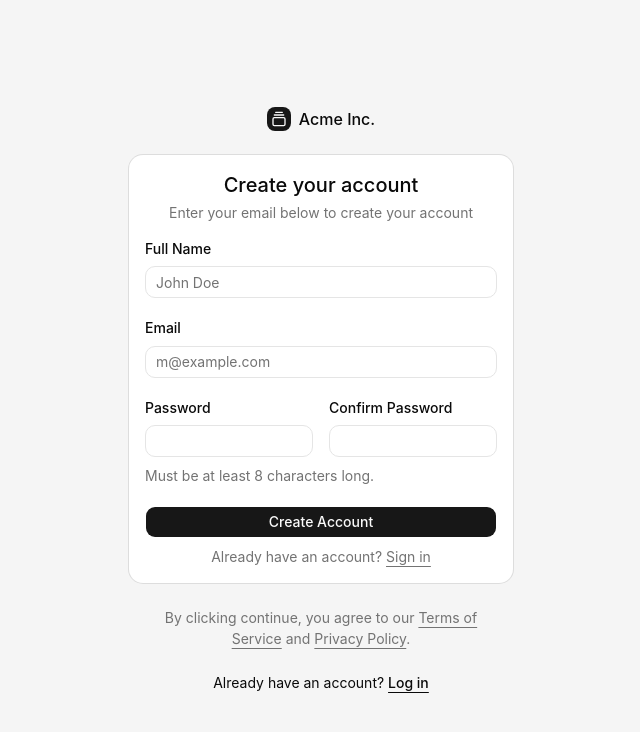
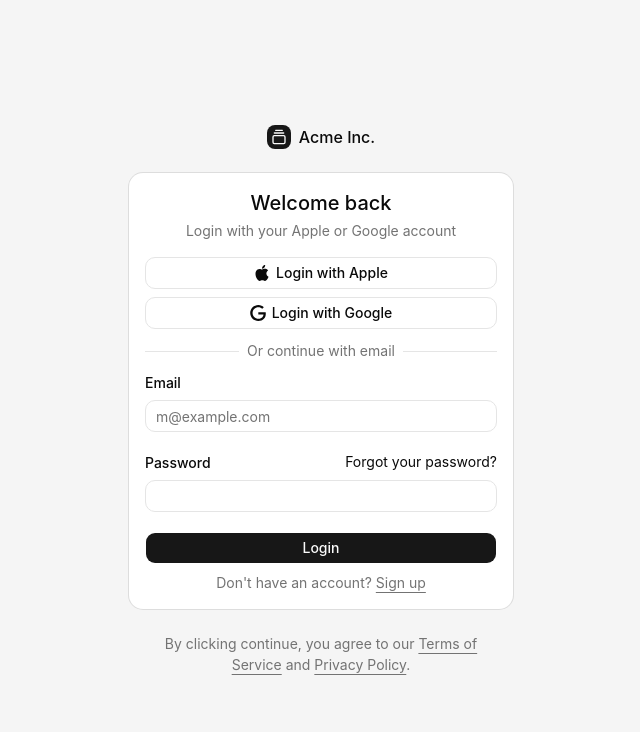
Before and after one commit to udaydevs/study-tracker, a Next.js app: page /login in a window 1280 px wide. Shown: the top 732 px of the page, without its empty margins (319-959 px from the left). Built offline with nearby package versions, Linux system fonts and the light colour scheme.

Commit message:
Fix login page

```diff
--- a/app/login/page.tsx
+++ b/app/login/page.tsx
@@ -3,11 +3,12 @@
 
 import { useState } from "react"
 import { GalleryVerticalEnd } from "lucide-react"
+
+import { LoginForm } from "@/components/login-form"
 import { SignupForm } from "@/components/signup-form"
-import { LoginForm } from "@/components/login-form"
 
-export default function SignupPage() {
-  const [isLogin, setIsLogin] = useState(false)
+export default function LoginPage() {
+  const [showSignup, setShowSignup] = useState(false)
 
   return (
     <div className="flex min-h-svh flex-col items-center justify-center gap-6 bg-muted p-6 md:p-10">
@@ -23,22 +24,13 @@ export default function SignupPage() {
           Acme Inc.
         </a>
 
-        {isLogin ? <LoginForm /> : <SignupForm />}
-
-        <div className="text-center text-sm">
-          {isLogin
-            ? "Don't have an account? "
-            : "Already have an account? "}
-
-          <button
-            type="button"
-            onClick={() => setIsLogin(!isLogin)}
-            className="font-medium underline underline-offset-4 hover:text-primary"
-          >
-            {isLogin ? "Sign up" : "Log in"}
-          </button>
-        </div>
-
+         <div>
+      {showSignup ? (
+        <SignupForm onLoginClick={() => setShowSignup(false)} />
+      ) : (
+        <LoginForm onSignUpClick={() => setShowSignup(true)} />
+      )}
+    </div>
       </div>
     </div>
   )
--- a/components/login-form.tsx
+++ b/components/login-form.tsx
@@ -1,5 +1,10 @@
-import { cn } from "cn"
 
+"use client"
+
+import { useState } from "react"
+import { useRouter } from "next/navigation"
+import { cn } from "@/lib/utils"
+import { SignupForm } from "@/components/signup-form"
 import { Button } from "@/components/ui/button"
 import {
   Card,
@@ -17,25 +22,82 @@ import {
 } from "@/components/ui/field"
 import { Input } from "@/components/ui/input"
 
+type LoginFormProps = React.ComponentProps<"div"> & {
+  onSignUpClick?: () => void
+}
 export function LoginForm({
   className,
+  onSignUpClick,
   ...props
-}: React.ComponentProps<"div">) {
+}: LoginFormProps) {
+  const router = useRouter()
+
+  const [email, setEmail] = useState("")
+  const [password, setPassword] = useState("")
+  const [loading, setLoading] = useState(false)
+  const [error, setError] = useState("")
+
+  const handleLogin = async (
+    e: React.FormEvent<HTMLFormElement>
+  ) => {
+    e.preventDefault()
+
+    setLoading(true)
+    setError("")
+
+    try {
+      const response = await fetch("/api/login", {
+        method: "POST",
+        headers: {
+          "Content-Type": "application/json",
+        },
+        body: JSON.stringify({
+          email,
+          password,
+        }),
+      })
+
+      const data = await response.json()
+
+      if (!response.ok) {
+        setError(data.error || "Invalid email or password")
+        return
+      }
+
+      router.replace("/")
+      router.refresh()
+    } catch {
+      setError("Unable to connect. Please try again.")
+    } finally {
+      setLoading(false)
+    }
+  }
+
   return (
-    <div className={cn("flex flex-col gap-6", className)} {...props}>
+    <div
+      className={cn("flex flex-col gap-6", className)}
+      {...props}
+    >
       <Card>
         <CardHeader className="text-center">
-          <CardTitle className="text-xl">Welcome back</CardTitle>
+          <CardTitle className="text-xl">
+            Welcome back
+          </CardTitle>
+
           <CardDescription>
             Login with your Apple or Google account
           </CardDescription>
         </CardHeader>
+
         <CardContent>
-          <form>
+          <form onSubmit={handleLogin}>
             <FieldGroup>
               <Field>
                 <Button variant="outline" type="button">
-                  <svg xmlns="http://www.w3.org/2000/svg" viewBox="0 0 24 24">
+                  <svg
+                    xmlns="http://www.w3.org/2000/svg"
+                    viewBox="0 0 24 24"
+                  >
                     <path
                       d="M12.152 6.896c-.948 0-2.415-1.078-3.96-1.04-2.04.027-3.91 1.183-4.961 3.014-2.117 3.675-.546 9.103 1.519 12.09 1.013 1.454 2.208 3.09 3.792 3.039 1.52-.065 2.09-.987 3.935-.987 1.831 0 2.35.987 3.96.948 1.637-.026 2.676-1.48 3.676-2.948 1.156-1.688 1.636-3.325 1.662-3.415-.039-.013-3.182-1.221-3.22-4.857-.026-3.04 2.48-4.494 2.597-4.559-1.429-2.09-3.623-2.324-4.39-2.376-2-.156-3.675 1.09-4.61 1.09zM15.53 3.83c.843-1.012 1.4-2.427 1.245-3.83-1.207.052-2.662.805-3.532 1.818-.78.896-1.454 2.338-1.273 3.714 1.338.104 2.715-.688 3.559-1.701"
                       fill="currentColor"
@@ -43,8 +105,12 @@ export function LoginForm({
                   </svg>
                   Login with Apple
                 </Button>
+
                 <Button variant="outline" type="button">
-                  <svg xmlns="http://www.w3.org/2000/svg" viewBox="0 0 24 24">
+                  <svg
+                    xmlns="http://www.w3.org/2000/svg"
+                    viewBox="0 0 24 24"
+                  >
                     <path
                       d="M12.48 10.92v3.28h7.84c-.24 1.84-.853 3.187-1.787 4.133-1.147 1.147-2.933 2.4-6.053 2.4-4.827 0-8.6-3.893-8.6-8.72s3.773-8.72 8.6-8.72c2.6 0 4.507 1.027 5.907 2.347l2.307-2.307C18.747 1.44 16.133 0 12.48 0 5.867 0 .307 5.387.307 12s5.56 12 12.173 12c3.573 0 6.267-1.173 8.373-3.36 2.16-2.16 2.84-5.213 2.84-7.667 0-.76-.053-1.467-.173-2.053H12.48z"
                       fill="currentColor"
@@ -53,21 +119,33 @@ export function LoginForm({
                   Login with Google
                 </Button>
               </Field>
+
               <FieldSeparator className="*:data-[slot=field-separator-content]:bg-card">
-                Or continue with
+                Or continue with email
               </FieldSeparator>
+
               <Field>
-                <FieldLabel htmlFor="email">Email</FieldLabel>
+                <FieldLabel htmlFor="email">
+                  Email
+                </FieldLabel>
+
                 <Input
                   id="email"
                   type="email"
                   placeholder="m@example.com"
+                  autoComplete="email"
                   required
+                  value={email}
+                  onChange={(e) => setEmail(e.target.value)}
                 />
               </Field>
+
               <Field>
                 <div className="flex items-center">
-                  <FieldLabel htmlFor="password">Password</FieldLabel>
+                  <FieldLabel htmlFor="password">
+                    Password
+                  </FieldLabel>
+
                   <a
                     href="#"
                     className="ml-auto text-sm underline-offset-4 hover:underline"
@@ -75,21 +153,53 @@ export function LoginForm({
                     Forgot your password?
                   </a>
                 </div>
-                <Input id="password" type="password" required />
+
+                <Input
+                  id="password"
+                  type="password"
+                  autoComplete="current-password"
+                  required
+                  value={password}
+                  onChange={(e) => setPassword(e.target.value)}
+                />
               </Field>
+
+              {error && (
+                <p className="text-sm text-red-500" role="alert">
+                  {error}
+                </p>
+              )}
+
               <Field>
-                <Button type="submit">Login</Button>
+                <Button type="submit" disabled={loading}>
+                  {loading ? "Logging in..." : "Login"}
+                </Button>
+
                 <FieldDescription className="text-center">
-                  Don&apos;t have an account? <a href="#">Sign up</a>
+                  Don&apos;t have an account?{" "}
+                  <button
+                    type="button"
+                    onClick={onSignUpClick}
+                    className="underline underline-offset-4"
+                  >
+                    Sign up
+                  </button>
                 </FieldDescription>
               </Field>
             </FieldGroup>
           </form>
         </CardContent>
       </Card>
+
       <FieldDescription className="px-6 text-center">
-        By clicking continue, you agree to our <a href="#">Terms of Service</a>{" "}
-        and <a href="#">Privacy Policy</a>.
+        By clicking continue, you agree to our{" "}
+        <a href="#" className="underline">
+          Terms of Service
+        </a>{" "}
+        and{" "}
+        <a href="#" className="underline">
+          Privacy Policy
+        </a>.
       </FieldDescription>
     </div>
   )
--- a/components/signup-form.tsx
+++ b/components/signup-form.tsx
@@ -1,4 +1,4 @@
-import { cn } from "cn"
+import { cn } from "@/lib/utils"
 
 import { Button } from "@/components/ui/button"
 import {
@@ -16,10 +16,15 @@ import {
 } from "@/components/ui/field"
 import { Input } from "@/components/ui/input"
 
+type SignupFormProps = React.ComponentProps<"div"> & {
+  onLoginClick?: () => void
+}
+
 export function SignupForm({
   className,
+  onLoginClick,
   ...props
-}: React.ComponentProps<"div">) {
+}: SignupFormProps) {
   return (
     <div className={cn("flex flex-col gap-6", className)} {...props}>
       <Card>
@@ -29,52 +34,85 @@ export function SignupForm({
             Enter your email below to create your account
           </CardDescription>
         </CardHeader>
+
         <CardContent>
           <form>
             <FieldGroup>
               <Field>
                 <FieldLabel htmlFor="name">Full Name</FieldLabel>
-                <Input id="name" type="text" placeholder="John Doe" required />
+                <Input
+                  id="name"
+                  type="text"
+                  placeholder="John Doe"
+                  required
+                />
               </Field>
+
               <Field>
-                <FieldLabel htmlFor="email">Email</FieldLabel>
+                <FieldLabel htmlFor="signup-email">Email</FieldLabel>
                 <Input
-                  id="email"
+                  id="signup-email"
                   type="email"
                   placeholder="m@example.com"
                   required
                 />
               </Field>
+
               <Field>
-                <Field className="grid grid-cols-2 gap-4">
+                <div className="grid grid-cols-2 gap-4">
                   <Field>
-                    <FieldLabel htmlFor="password">Password</FieldLabel>
-                    <Input id="password" type="password" required />
+                    <FieldLabel htmlFor="signup-password">
+                      Password
+                    </FieldLabel>
+                    <Input
+                      id="signup-password"
+                      type="password"
+                      minLength={8}
+                      required
+                    />
                   </Field>
+
                   <Field>
                     <FieldLabel htmlFor="confirm-password">
                       Confirm Password
                     </FieldLabel>
-                    <Input id="confirm-password" type="password" required />
+                    <Input
+                      id="confirm-password"
+                      type="password"
+                      minLength={8}
+                      required
+                    />
                   </Field>
-                </Field>
+                </div>
+
                 <FieldDescription>
                   Must be at least 8 characters long.
                 </FieldDescription>
               </Field>
+
               <Field>
                 <Button type="submit">Create Account</Button>
+
                 <FieldDescription className="text-center">
-                  Already have an account? <a href="#">Sign in</a>
+                  Already have an account?{" "}
+                  <button
+                    type="button"
+                    onClick={onLoginClick}
+                    className="underline underline-offset-4"
+                  >
+                    Sign in
+                  </button>
                 </FieldDescription>
               </Field>
             </FieldGroup>
           </form>
         </CardContent>
       </Card>
+
       <FieldDescription className="px-6 text-center">
-        By clicking continue, you agree to our <a href="#">Terms of Service</a>{" "}
-        and <a href="#">Privacy Policy</a>.
+        By clicking continue, you agree to our{" "}
+        <a href="#">Terms of Service</a> and{" "}
+        <a href="#">Privacy Policy</a>.
       </FieldDescription>
     </div>
   )
```
